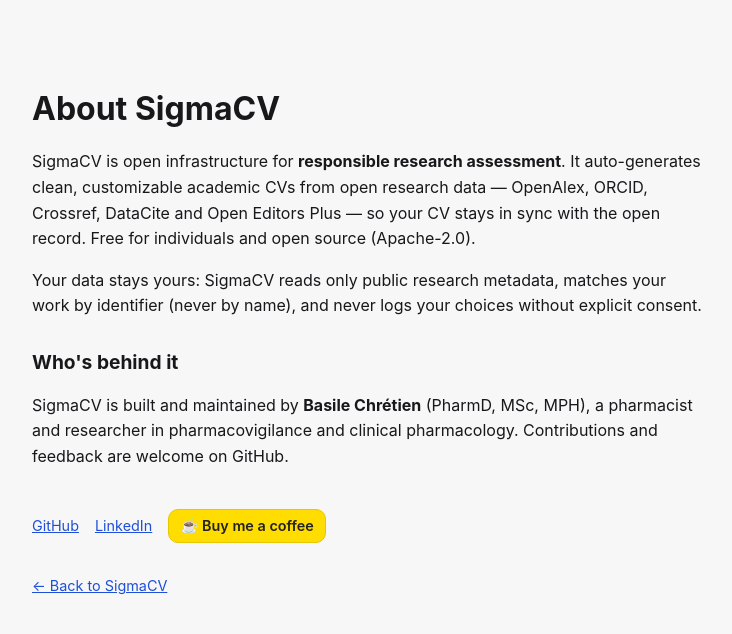
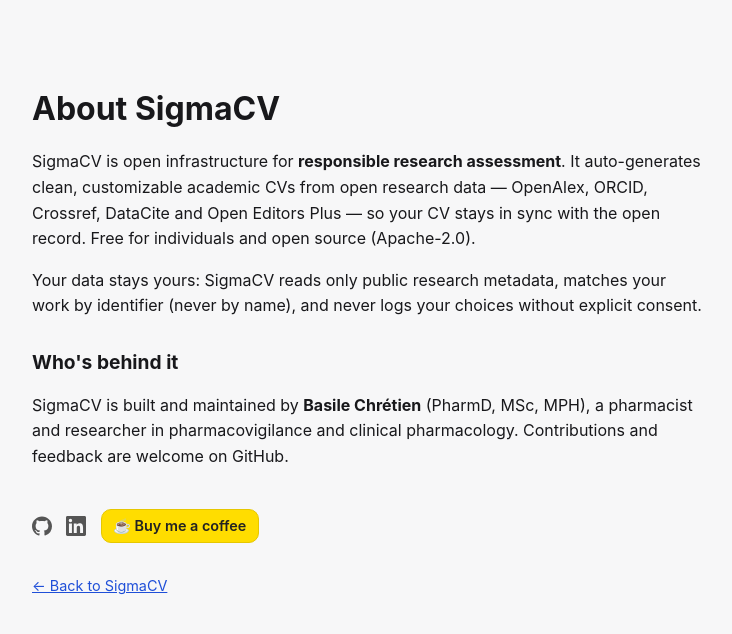
Before and after one commit to BasileChretien/sigmacv, a Next.js app: page /about in a window 1280 px wide. Shown: the top 634 px of the page, without its empty margins (272-1004 px from the left). Built offline with nearby package versions, Linux system fonts and the light colour scheme; no server answers.

Commit message:
feat: render GitHub + LinkedIn site links as icons
SiteLinks now shows GitHub and LinkedIn as inline-SVG icon links (with
aria-labels + tooltips); Buy me a coffee stays a labelled button.
LinkedIn URL added to the deployment env.

```diff
--- a/src/app/globals.css
+++ b/src/app/globals.css
@@ -625,13 +625,22 @@
 /* Site-owner links row (footer / About — chrome only). */
 .site-links {
   display: inline-flex;
-  gap: 1rem;
+  gap: 0.9rem;
   align-items: center;
   flex-wrap: wrap;
   font-size: 0.9rem;
 }
 .about-links {
   margin-top: 1.5rem;
+}
+.icon-link {
+  display: inline-flex;
+  align-items: center;
+  color: #555;
+  transition: color 0.15s ease;
+}
+.icon-link:hover {
+  color: var(--accent, #1f4fd8);
 }
 
 .cv-item-row.is-not-mine .cv-item-title {
--- a/src/components/SiteLinks.tsx
+++ b/src/components/SiteLinks.tsx
@@ -1,8 +1,27 @@
 import { getSiteLinks } from "@/lib/siteLinks";
 
+/** GitHub mark. */
+function GithubIcon() {
+  return (
+    <svg viewBox="0 0 24 24" width="20" height="20" fill="currentColor" aria-hidden="true">
+      <path d="M12 .5C5.37.5 0 5.78 0 12.29c0 5.2 3.44 9.6 8.21 11.16.6.11.82-.26.82-.58 0-.29-.01-1.04-.02-2.04-3.34.71-4.04-1.58-4.04-1.58-.55-1.38-1.34-1.75-1.34-1.75-1.09-.73.08-.72.08-.72 1.2.08 1.83 1.21 1.83 1.21 1.07 1.8 2.81 1.28 3.5.98.11-.76.42-1.28.76-1.57-2.67-.3-5.47-1.31-5.47-5.84 0-1.29.47-2.34 1.24-3.17-.12-.3-.54-1.52.12-3.17 0 0 1.01-.32 3.3 1.21.96-.26 1.98-.39 3-.4 1.02.01 2.04.14 3 .4 2.29-1.53 3.3-1.21 3.3-1.21.66 1.65.24 2.87.12 3.17.77.83 1.24 1.88 1.24 3.17 0 4.54-2.81 5.53-5.49 5.83.43.36.81 1.08.81 2.18 0 1.57-.01 2.84-.01 3.23 0 .32.22.7.83.58A11.8 11.8 0 0 0 24 12.29C24 5.78 18.63.5 12 .5z" />
+    </svg>
+  );
+}
+
+/** LinkedIn "in" mark. */
+function LinkedinIcon() {
+  return (
+    <svg viewBox="0 0 24 24" width="20" height="20" fill="currentColor" aria-hidden="true">
+      <path d="M20.45 20.45h-3.56v-5.57c0-1.33-.02-3.04-1.85-3.04-1.85 0-2.14 1.45-2.14 2.94v5.67H9.34V9h3.42v1.56h.05c.48-.9 1.64-1.85 3.37-1.85 3.6 0 4.27 2.37 4.27 5.45v6.29zM5.34 7.43a2.07 2.07 0 1 1 0-4.14 2.07 2.07 0 0 1 0 4.14zM7.12 20.45H3.56V9h3.56v11.45zM22.22 0H1.77C.79 0 0 .77 0 1.72v20.56C0 23.23.79 24 1.77 24h20.45c.98 0 1.78-.77 1.78-1.72V1.72C24 .77 23.2 0 22.22 0z" />
+    </svg>
+  );
+}
+
 /**
- * A small row of site-owner links (GitHub, LinkedIn, Buy me a coffee) for the
- * landing/footer/About chrome. Renders nothing if none are configured.
+ * A small row of site-owner links for the landing/footer/About chrome.
+ * GitHub + LinkedIn render as icons; Buy me a coffee stays a labelled button.
+ * Renders nothing if none are configured.
  */
 export default function SiteLinks({ className }: { className?: string }) {
   const { github, linkedin, coffee } = getSiteLinks();
@@ -10,13 +29,27 @@
   return (
     <nav className={className ?? "site-links"} aria-label="Links">
       {github ? (
-        <a href={github} target="_blank" rel="noopener noreferrer">
-          GitHub
+        <a
+          href={github}
+          target="_blank"
+          rel="noopener noreferrer"
+          className="icon-link"
+          aria-label="GitHub"
+          title="GitHub"
+        >
+          <GithubIcon />
         </a>
       ) : null}
       {linkedin ? (
-        <a href={linkedin} target="_blank" rel="noopener noreferrer">
-          LinkedIn
+        <a
+          href={linkedin}
+          target="_blank"
+          rel="noopener noreferrer"
+          className="icon-link"
+          aria-label="LinkedIn"
+          title="LinkedIn"
+        >
+          <LinkedinIcon />
         </a>
       ) : null}
       {coffee ? (
```
